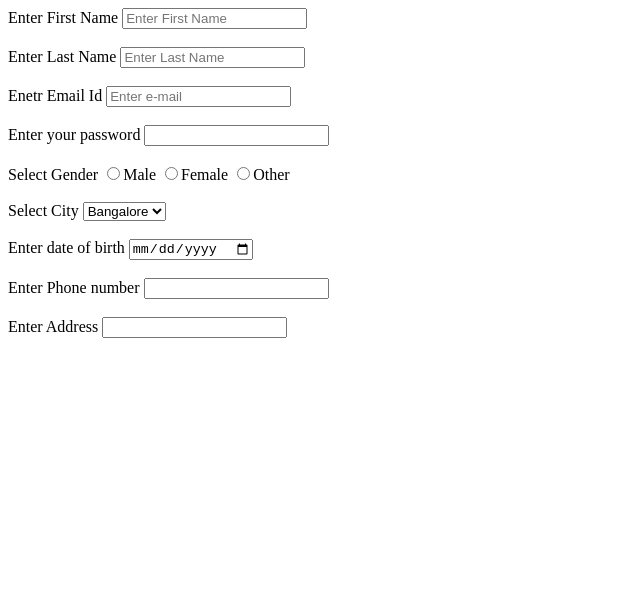
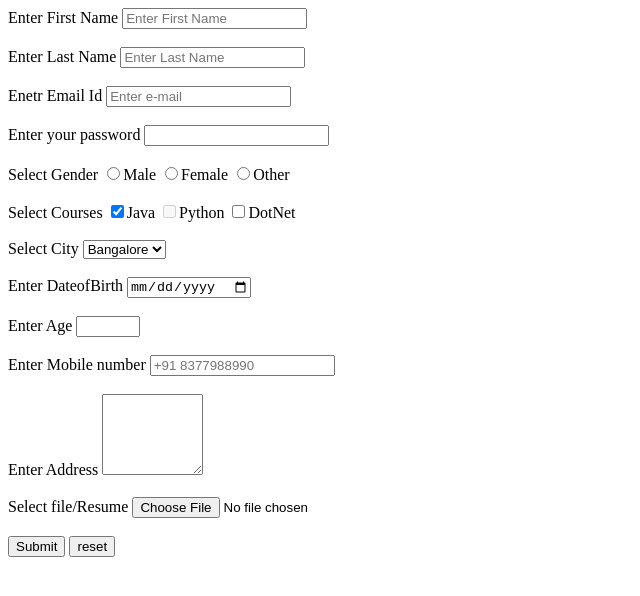
Before and after one commit to Shwethasathya/Shwethasathya.github.io, a plain HTML site: page form.html in a window 1280 px wide. Shown: the whole page, without its empty margins (0-640 px from the left). Drawn offline with Linux system fonts and the light colour scheme.

Commit message:
registration form

```diff
--- a/form.html
+++ b/form.html
@@ -8,22 +8,22 @@
         <form>
             <div>
             <label>Enter First Name</label>
-            <input type="text" name="firstName" placeholder="Enter First Name"><!--user need to give input-->
+            <input type="text" name="firstName" placeholder="Enter First Name" required minlength="2" maxlength="12" autocomplete="off"><!--user need to give input-->
            </div>
            <br>
            <div>
             <label>Enter Last Name</label>
-            <input type="text" name="lastName" placeholder="Enter Last Name">
+            <input type="text" name="lastName" placeholder="Enter Last Name" required autocomplete="off">
         </div>
         <br>
         <div>  <!--br tag is break between lines-->
             <!--email-->
             <label>Enetr Email Id</label>
-            <input type="email" name="email" placeholder="Enter e-mail">
+            <input type="email" name="email" placeholder="Enter e-mail" autocomplete="off">
         </div>
         <br>
         <label>Enter your password</label>
-        <input type="password" name="password">
+        <input type="password" name="password" required minlength="8">
 
         <div>
             <br>
@@ -31,6 +31,14 @@
         <input type="radio" name="gender">Male
         <input type="radio" name="gender">Female
         <input type="radio" name="gender">Other
+    </div>
+    <br>
+
+    <div>
+        <label>Select Courses</label>
+        <input type="checkbox" checked>Java
+        <input type="checkbox" disabled>Python
+        <input type="checkbox">DotNet
     </div>
     <br>
     <div>
@@ -43,21 +51,43 @@
     </div>
     <br>
     <div>
-        <label>Enter date of birth</label>
-        <input type="date" name="date of birth">
+        <label>Enter DateofBirth</label>
+        <input type="date" name="DateofBirth" required>
+    </div>
+    <br>
+    <!--Age-->
+    <div>
+        <label>Enter Age</label>
+        <input type="number" name="age" min="0" max="100">
     </div>
     <br>
     <div>
-        <label>Enter Phone number</label>
-        <input type="text" name="phone number">
+        <label>Enter Mobile number</label>
+        <input type="tel" name="mobileNumber" placeholder="+91 8377988990" required minlength="10" maxlength="10" autocomplete="off">
+
     </div>
     <br>
     <div>
         <label>Enter Address</label>
-        <input type="address">
+        <textarea rows="5" cols="10" required></textarea>
     </div>
-    <!--date of birth, mobile number, address-->
-
+    <br>
+    <!--Nauklri Website-->
+    <div>
+        <label>Select file/Resume</label>
+        <input type="file" name="uploadfile" required>
+    </div>
+    <br>
+    <div>
+       <!--<input type="submit">-->
+        <button type="Submit">Submit</button>
+        <button type="reset">reset</button>
+    </div>
         </form>
     </body>
 </html>
+
+
+<!--HTML 5 Validations-->
+
+<!--attribute to turn off autosuggestion in html5-->
```
Also changed, not shown: table.html (+3 -3 lines).
